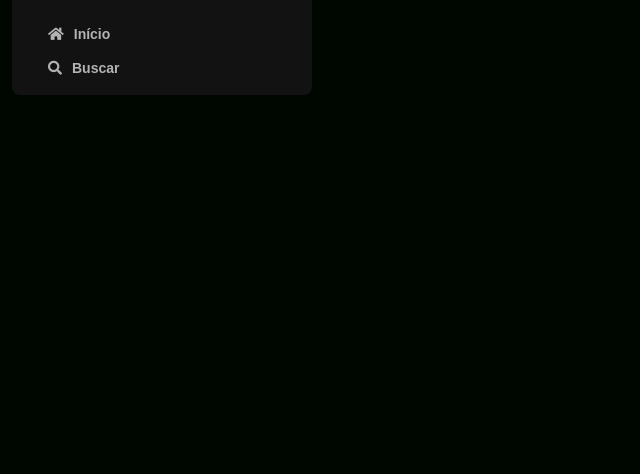
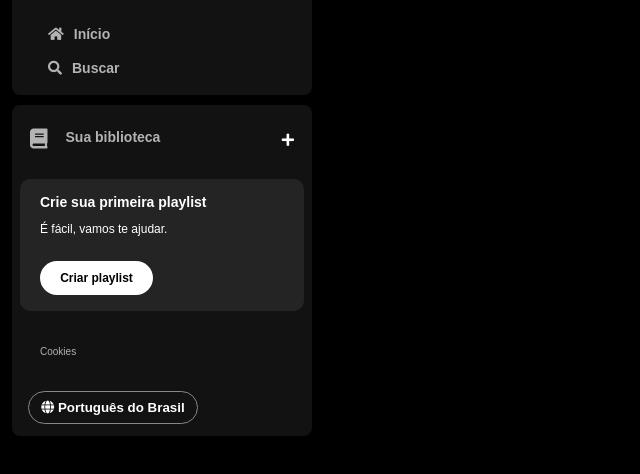
Before and after one commit to MuriloMMachado/spotify-clone, a plain HTML site: page index.html in a window 1280 px wide. Shown: the part 74-548 px from the top of the page, without its empty margins (0-640 px from the left). Drawn offline with Linux system fonts and the light colour scheme.

Commit message:
adicionar seção de biblioteca

```diff
--- a/index.html
+++ b/index.html
@@ -8,7 +8,6 @@
     <link rel="stylesheet" href="reset.css">
     <link rel="stylesheet" href="style.css">
 
-    <!-- Links para trazer os ícones via CDN -->
     <link rel="stylesheet" href="https://use.fontawesome.com/releases/v5.15.4/css/solid.css"/>
     <link rel="stylesheet" href="https://use.fontawesome.com/releases/v5.15.4/css/fontawesome.css"/>
 </head>
@@ -20,7 +19,6 @@
                     <img src="./assets/icons/logo-spotify.png" alt="logo do spotify">
                 </a>
             </div>
-            <div>
             <ul>
                 <li>
                     <a href="#">
@@ -35,8 +33,39 @@
                     </a>
                 </li>
             </ul>
+        </nav>
+        <div class="library">
+            <div class="library__content">
+                <button class="library__button">
+                    <span class="fa fas fa-book"></span>
+                    <span>Sua biblioteca</span>
+                </button>
+                <a href="#">
+                    <span class="fa fa-plus"></span>
+                </a>
             </div>
-        </nav>
+
+            <section class="section-playlist">
+                <div class="section-playlist__content">
+                    <span class="text title">Crie sua primeira playlist</span>
+                    <span class="text subtitle">É fácil, vamos te ajudar.</span>
+                    <button class="section-playlist__button">
+                        <span>Criar playlist</span>
+                    </button>
+                </div>
+            </section>
+
+            <div class="cookies">
+                <a href="#">Cookies</a>
+            </div>
+
+            <div class="languages">
+                <button class="languages__button">
+                    <span class="fa fa-globe"></span>
+                    <span>Português do Brasil</span>
+                </button>
+            </div>
+        </div>
     </div>
 </body>
 </html>
--- a/style.css
+++ b/style.css
@@ -1,5 +1,5 @@
 body {
-    background-color: #000700;
+    background-color:#000;
 }
 
 h1 {
@@ -54,3 +54,129 @@
 .sidebar nav ul li a span:last-child {
     margin-left: 10px;
 }
+
+.library{
+    background-color: #121212;
+    border-radius: 8px;
+    display: flex;
+    justify-content: space-between;
+    flex-direction: column;
+    padding: 4px 8px;
+    color: #b3b3b3;
+    font-weight: 600;
+    font-size: 14px;
+    margin-top: 10px;
+}
+
+.library .library__content{
+    display: flex;
+    justify-content: space-between;
+
+}
+.library .library__button{
+    display: flex;
+    margin-right: 10px;
+    color: #b3b3b3;
+    background-color: transparent;
+    border: 0px;
+    font-size: 14px;
+    font-weight: 700;
+    font-family: "DM Sans", sans-serif;
+    text-align: center;
+    text-decoration: none;
+    text-transform: none;
+    padding: 20px 10px;
+}
+
+.library .library__button .fa{
+    font-size:20px;
+    font-weight: 300;
+    color:#b3b3b3;
+    margin-right: 10px;
+    padding-right:8px;
+}
+
+.library .library__content .fa-plus{
+    margin: 24px 10px;
+    color: #ffff;
+}
+
+.section-playlist{
+    display:flex;
+    align-items: flex-start;
+    justify-content: space-between;
+    gap:20px;
+    background-color: #242424;
+    color:#b3b3b3;
+    font-weight: 600;
+    font-size: 14px;
+    margin: 8px 0;
+    padding:16px 20px;
+    border-radius:10px;
+}
+
+.section-playlist .section-playlist__content{
+    display:flex;
+    flex-direction: column;
+}
+
+.section-playlist__content .text{
+    padding-bottom:14px;
+    color:#FFF;
+    font-family: "DM Sans", sans-serif;
+}
+
+.section-playlist__content .title{
+    font-weight: 700;
+}
+
+.section-playlist__content .subtitle{
+    font-weight: 500;
+    font-size: 12px;
+}
+
+.section-playlist__content .section-playlist__button{
+    display: flex;
+    justify-content: center;
+    background-color: #FFF;
+    color:#000;
+    border-radius: 20px;
+    font-size: 12px;
+    font-weight: 700;
+    font-family: "DM Sans", sans-serif;
+    text-decoration:none;
+    text-transform: none;
+    padding:10px;
+    margin-top: 12px;
+    border:0;
+    width: 113px;
+}
+
+.sidebar .cookies{
+    margin:25px 20px;
+}
+
+.sidebar .cookies a{
+    color:#b3b3b3;
+    font-family: "DM Sans", sans-serif;
+    font-weight: 500;
+    font-size:10px;
+    text-decoration: none;
+}
+
+.sidebar .cookies a:hover{
+    text-decoration: underline;
+}
+
+.languages .languages__button{
+    align-items: center;
+    background-color: transparent;
+    border: 1px solid #878787;
+    color:#FFF;
+    font-weight: bold;
+    cursor:pointer;
+    width: 170px;
+    margin:8px;
+    padding:8px;
+    border-radius:20px;
+}
```
Lines whose indentation alone changed are shown as unchanged.
